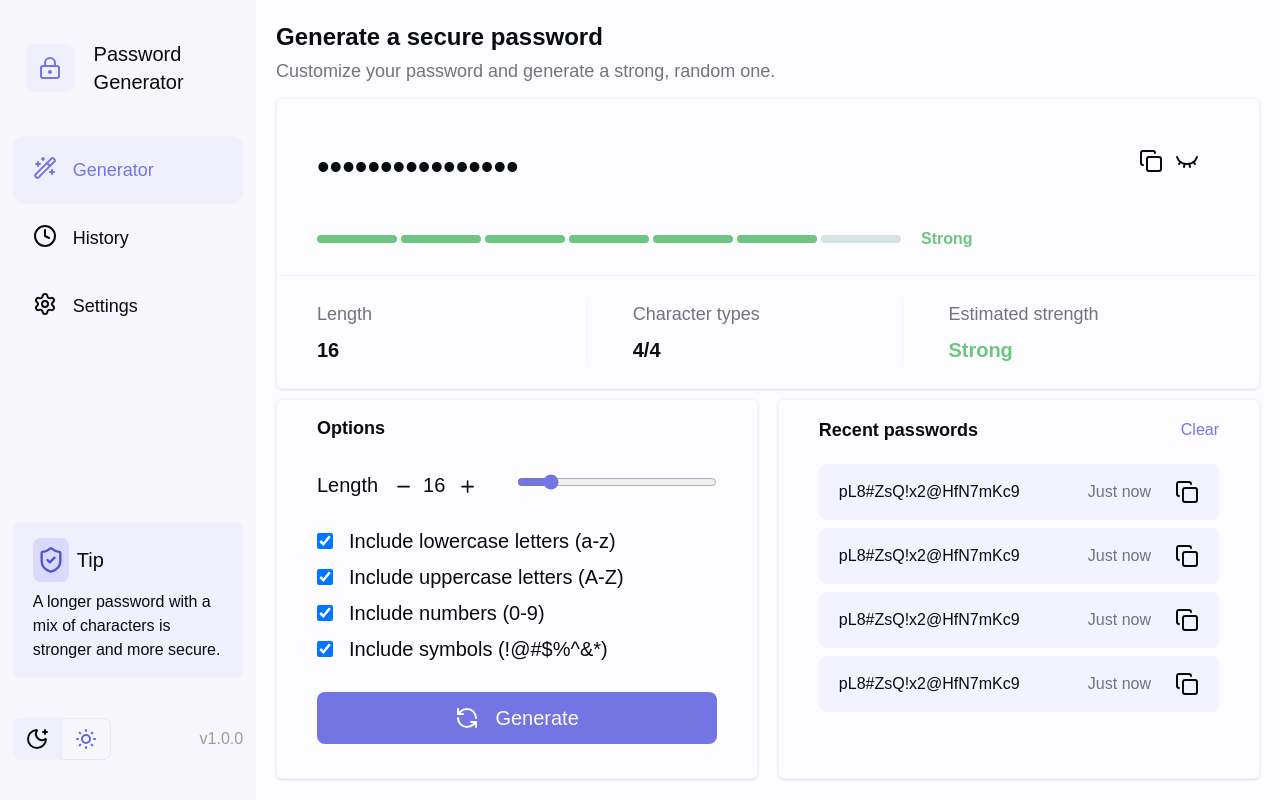
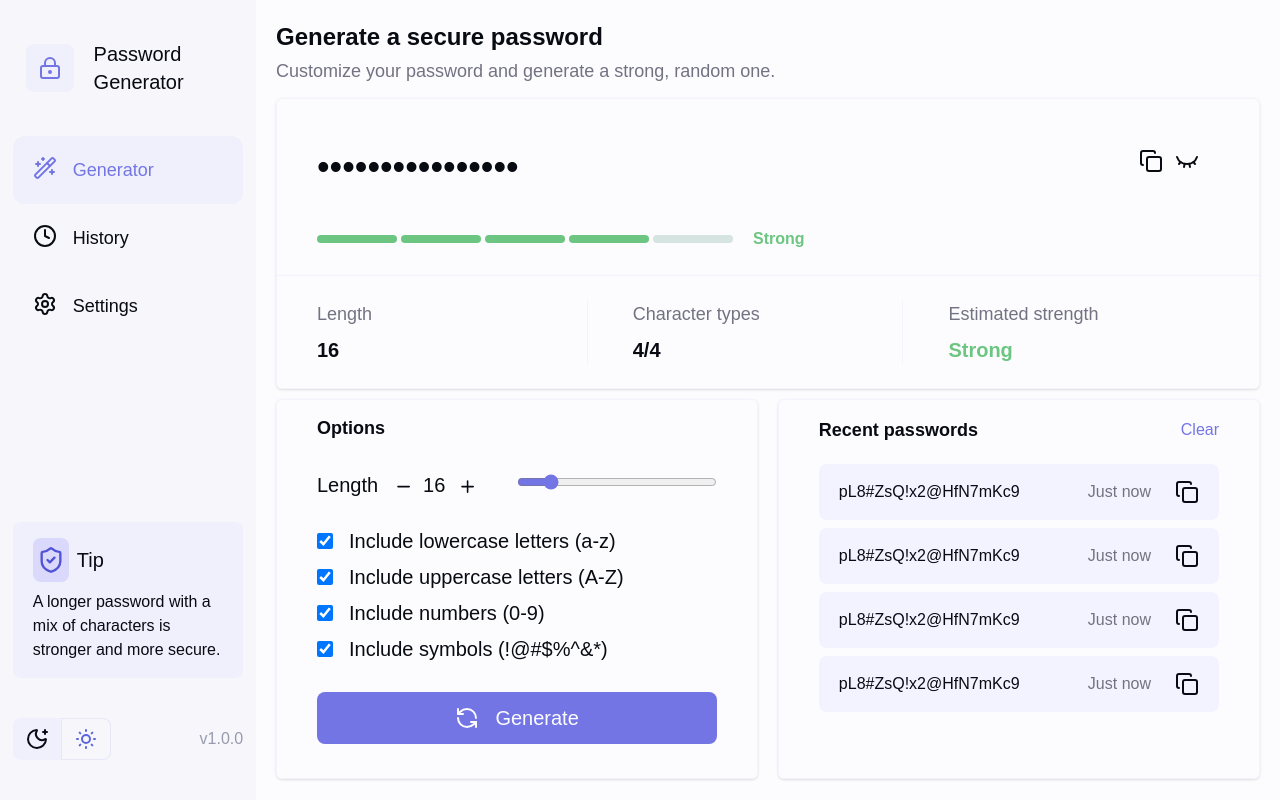
Before and after one commit to katerynashvets/password-generator-desktop, a Next.js app: page / in a window 1280 px wide. Built offline with nearby package versions, Linux system fonts and the light colour scheme.

Commit message:
feat: adjust css styles

```diff
--- a/src/components/PasswordGenerator.tsx
+++ b/src/components/PasswordGenerator.tsx
@@ -109,6 +109,22 @@ export default function PasswordGenerator() {
       setValue(!value);
     }
   };
+
+  const levels = [
+    calcPassStrengthEnum.veryWeak,
+    calcPassStrengthEnum.weak,
+    calcPassStrengthEnum.reasonable,
+    calcPassStrengthEnum.strong,
+    calcPassStrengthEnum.veryStrong,
+  ];
+  const colors = [
+    'bg-[#ff4100]',
+    'bg-[#e74542]',
+    'bg-[#ffb600]',
+    'bg-[#6cc681]',
+    'bg-[#54a36e]',
+  ];
+  const level = levels.indexOf(strength) + 1;
 
   return (
     <div className='h-full flex flex-col gap-2 justify-around'>
@@ -240,17 +256,20 @@ export default function PasswordGenerator() {
               </button>
             </div>
           </div>
-          <div className='flex items-center gap-1 mt-10'>
-            <div className='w-20 rounded-xl h-2 bg-[#6cc681]'></div>
-            <div className='w-20 rounded-xl h-2 bg-[#6cc681]'></div>
-            <div className='w-20 rounded-xl h-2 bg-[#6cc681]'></div>
-            <div className='w-20 rounded-xl h-2 bg-[#6cc681]'></div>
-            <div className='w-20 rounded-xl h-2 bg-[#6cc681]'></div>
-            <div className='w-20 rounded-xl h-2 bg-[#6cc681]'></div>
-            <div className='w-20 rounded-xl h-2 bg-[#d5e4e0]'></div>
-            <div className='text-base text-[var(--text-green)] font-semibold ml-4'>
+          <div id='parent-div' className='flex items-center gap-1 mt-10'>
+            {colors.map((_, index) => (
+              <div
+                key={index}
+                className={`w-20 rounded-xl h-2 ${
+                  index < level ? colors[level - 1] : 'bg-[#d5e4e0]'
+                }`}
+              />
+            ))}
+            <span
+              className={`text-base font-semibold ml-4 ${strength === calcPassStrengthEnum.veryWeak ? 'text-[#ff4100]' : strength === calcPassStrengthEnum.weak ? 'text-[#e74542]' : strength === calcPassStrengthEnum.reasonable ? 'text-[#ffb600]' : strength === calcPassStrengthEnum.strong ? 'text-[#6cc681]' : 'text-[#54a36e]'}`}
+            >
               {strength}
-            </div>
+            </span>
           </div>
         </div>
         <div className='w-full flex justify-between border-t-1 border-t-[var(--border-container)] px-5 xl:px-10'>
@@ -268,7 +287,9 @@ export default function PasswordGenerator() {
             <span className='text-[var(--text-secondary)] text-lg'>
               Estimated strength
             </span>
-            <span className='text-xl text-[var(--text-green)] font-semibold'>
+            <span
+              className={`text-xl font-semibold ${strength === calcPassStrengthEnum.veryWeak ? 'text-[#ff4100]' : strength === calcPassStrengthEnum.weak ? 'text-[#e74542]' : strength === calcPassStrengthEnum.reasonable ? 'text-[#ffb600]' : strength === calcPassStrengthEnum.strong ? 'text-[#6cc681]' : 'text-[#54a36e]'}`}
+            >
               {strength}
             </span>
           </div>
--- a/src/lib/strength.ts
+++ b/src/lib/strength.ts
@@ -11,13 +11,13 @@ export function calcPassStrength(
   poolsize: number,
 ): calcPassStrengthEnum {
   const entropy = length * Math.log2(poolsize);
-  if (entropy < 28) {
+  if (entropy < 35) {
     return calcPassStrengthEnum.veryWeak;
-  } else if (entropy >= 28 && entropy <= 35) {
+  } else if (entropy >= 35 && entropy <= 50) {
     return calcPassStrengthEnum.weak;
-  } else if (entropy > 35 && entropy <= 59) {
+  } else if (entropy > 50 && entropy <= 70) {
     return calcPassStrengthEnum.reasonable;
-  } else if (entropy > 59 && entropy <= 128) {
+  } else if (entropy > 70 && entropy <= 100) {
     return calcPassStrengthEnum.strong;
   } else {
     return calcPassStrengthEnum.veryStrong;
```
